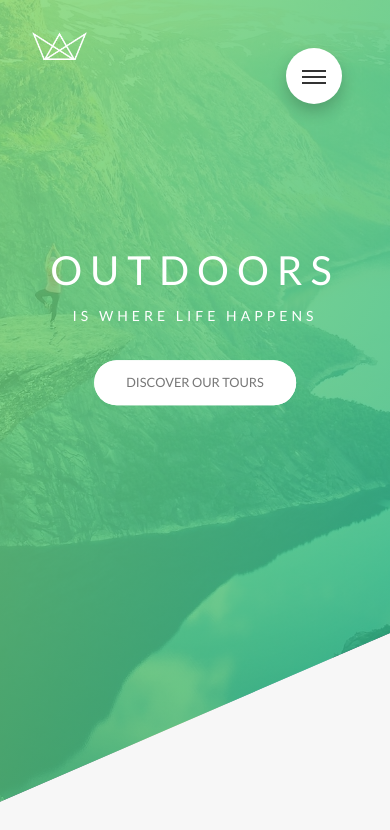
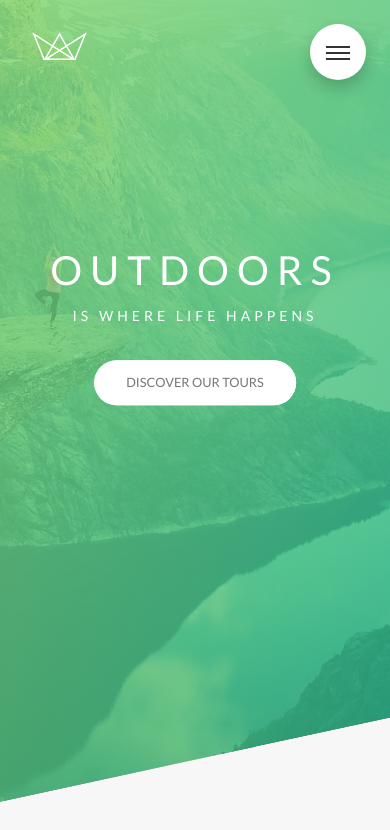
Before and after one commit to yaya-usman/Natour, a website: page index.html in a window 390 px wide. Shown: the top 830 px of the page. Drawn offline with Linux system fonts and the light colour scheme.

Commit message:
media query

```diff
--- a/css/style.css
+++ b/css/style.css
@@ -147,7 +147,7 @@ body {
   padding: 3rem;
 }
 
-@media (max-width: 37.5em) {
+@media (max-width: 56.25em) {
   body {
     padding: 0;
   }
@@ -908,6 +908,7 @@ body {
 @media (max-width: 56.25em) {
   .row {
     max-width: 50rem;
+    padding: 0 3rem;
   }
 }
 
@@ -963,15 +964,15 @@ body {
   background-position: top;
   background-size: cover;
   height: 95vh;
-  -webkit-clip-path: polygon(0 0, 100% 0, 100% 75vh, 0 100%, 0 100%);
-          clip-path: polygon(0 0, 100% 0, 100% 75vh, 0 100%, 0 100%);
+  -webkit-clip-path: polygon(0 0, 100% 0, 100% 85vh, 0 100%, 0 100%);
+          clip-path: polygon(0 0, 100% 0, 100% 85vh, 0 100%, 0 100%);
   position: relative;
 }
 
 @media (max-width: 37.5em) {
   .header {
-    -webkit-clip-path: polygon(0 0, 100% 0, 100% 75vh, 0 100%, 0 100%);
-            clip-path: polygon(0 0, 100% 0, 100% 75vh, 0 100%, 0 100%);
+    -webkit-clip-path: polygon(0 0, 100% 0, 100% 85vh, 0 100%, 0 100%);
+            clip-path: polygon(0 0, 100% 0, 100% 85vh, 0 100%, 0 100%);
   }
 }
 
@@ -1017,6 +1018,13 @@ body {
   padding-top: 2rem;
 }
 
+@media (max-width: 56.25em) {
+  .footer__navigation {
+    width: 100%;
+    text-align: center;
+  }
+}
+
 .footer__list {
   list-style: none;
 }
@@ -1056,6 +1064,13 @@ body {
   float: right;
 }
 
+@media (max-width: 56.25em) {
+  .footer__copyright {
+    width: 100%;
+    float: none;
+  }
+}
+
 .navigation__checkbox {
   display: none;
 }
@@ -1073,6 +1088,20 @@ body {
   transition: all .8s ease-in-out;
 }
 
+@media (max-width: 56.25em) {
+  .navigation__background {
+    top: 4.5rem;
+    right: 4.5rem;
+  }
+}
+
+@media (max-width: 37.5em) {
+  .navigation__background {
+    top: 3.5rem;
+    right: 3.5rem;
+  }
+}
+
 .navigation__button {
   background-color: #fff;
   width: 7rem;
@@ -1086,6 +1115,20 @@ body {
           box-shadow: 0 1rem 2rem rgba(0, 0, 0, 0.2);
   text-align: center;
   cursor: pointer;
+}
+
+@media (max-width: 56.25em) {
+  .navigation__button {
+    top: 4rem;
+    right: 4rem;
+  }
+}
+
+@media (max-width: 37.5em) {
+  .navigation__button {
+    top: 3rem;
+    right: 3rem;
+  }
 }
 
 .navigation__nav {
```
